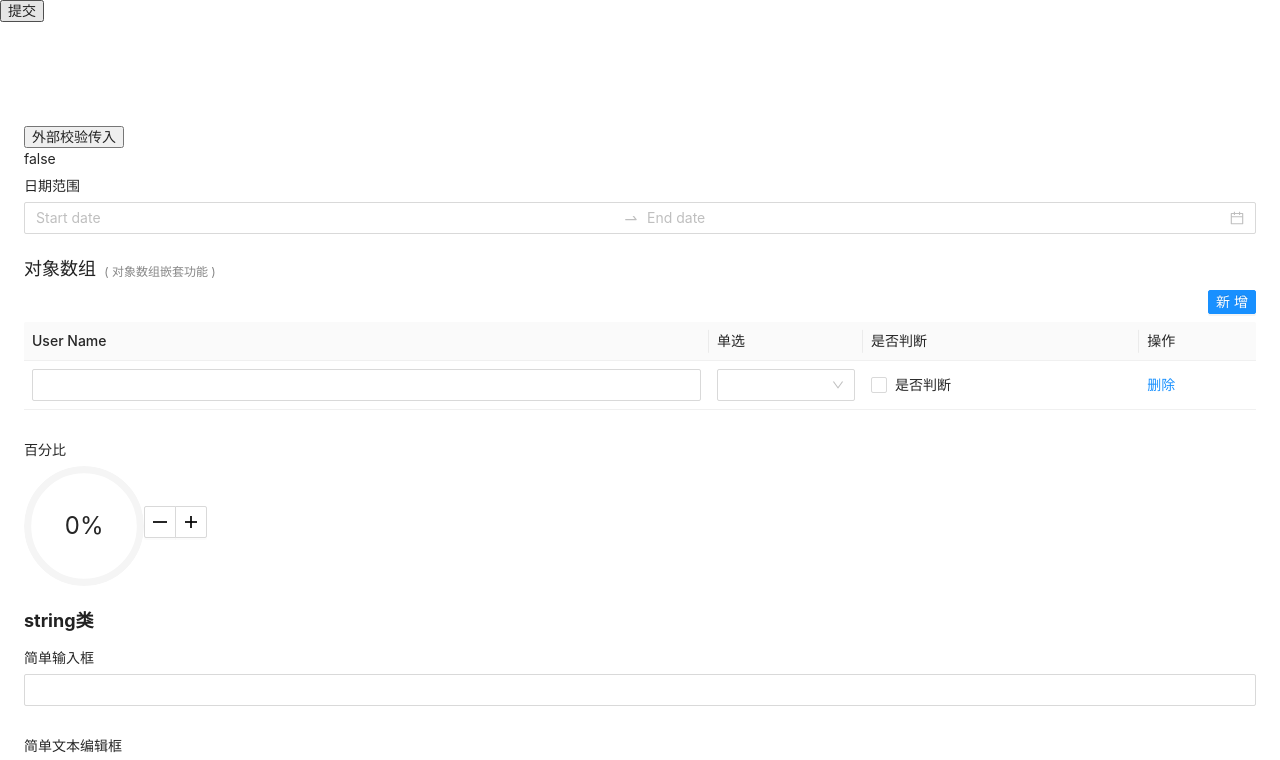
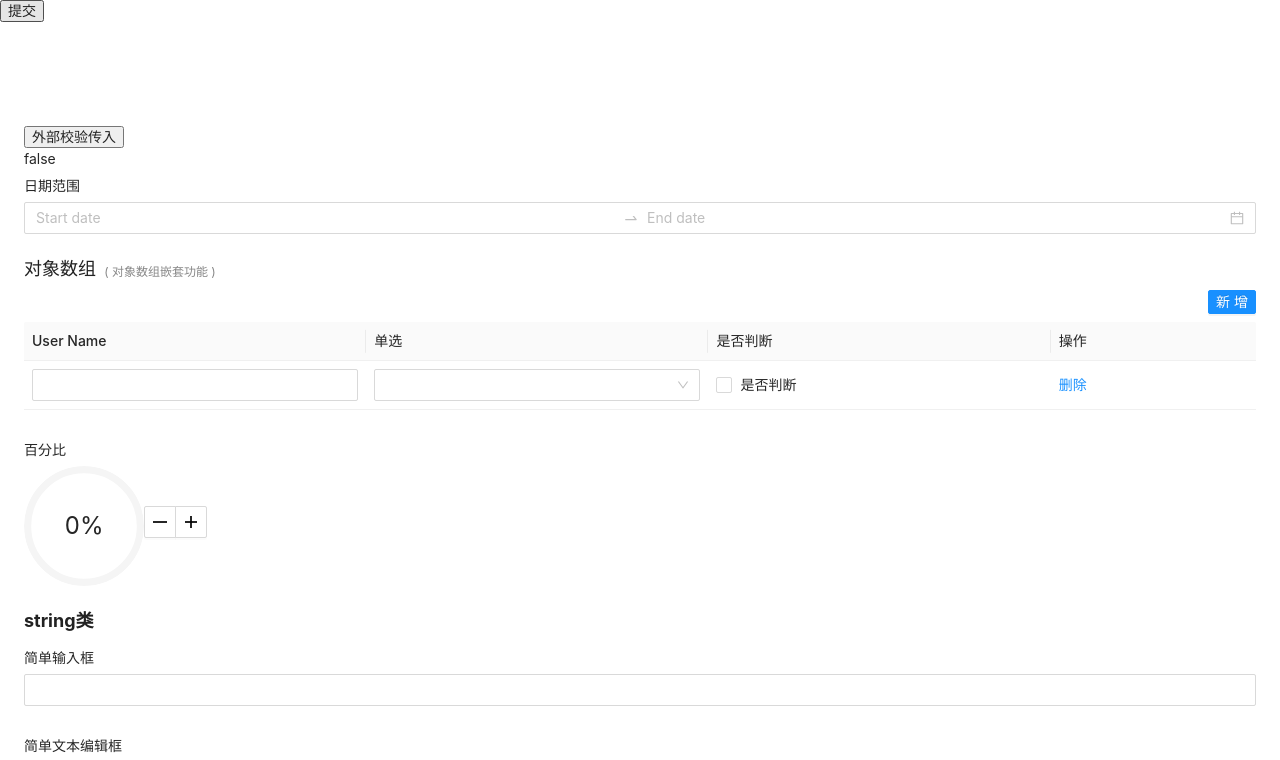
Before and after one commit to FateRiddle/fr1, a React (Create React App) app: page / in a window 1280 px wide. Shown: the top 760 px of the page. Built offline with nearby package versions, Linux system fonts and the light colour scheme.

Commit message:
list更美观

```diff
--- a/src/FR/RenderChildren/RenderList.js
+++ b/src/FR/RenderChildren/RenderList.js
@@ -4,6 +4,8 @@ import { get } from 'lodash';
 import { useStore } from '../../hooks';
 import { getDataPath } from '../../utils';
 import { Button, Table } from 'antd';
+
+const FIELD_LENGTH = 200;
 
 const RenderList = ({ parentId, dataIndex = [], children = [] }) => {
   const { formData, onItemChange, removeValidation, flatten } = useStore();
@@ -65,6 +67,7 @@ const TableList = ({
     return {
       dataIndex: child,
       title: schema.title,
+      width: FIELD_LENGTH,
       render: (value, record, index) => {
         // Check: record.index 似乎是antd自己会给的，不错哦
         const childIndex = [...dataIndex, record.index];
@@ -84,6 +87,8 @@ const TableList = ({
   columns.push({
     title: '操作',
     key: '$action',
+    fixed: 'right',
+    width: 120,
     render: (value, record, index) => {
       return <a onClick={() => deleteItem(index)}>删除</a>;
     },
@@ -101,6 +106,7 @@ const TableList = ({
         dataSource={dataSource}
         rowKey="index"
         size="small"
+        scroll={{ x: children.length * FIELD_LENGTH }}
         pagination={{ size: 'small', hideOnSinglePage: true }}
       />
     </>
```
